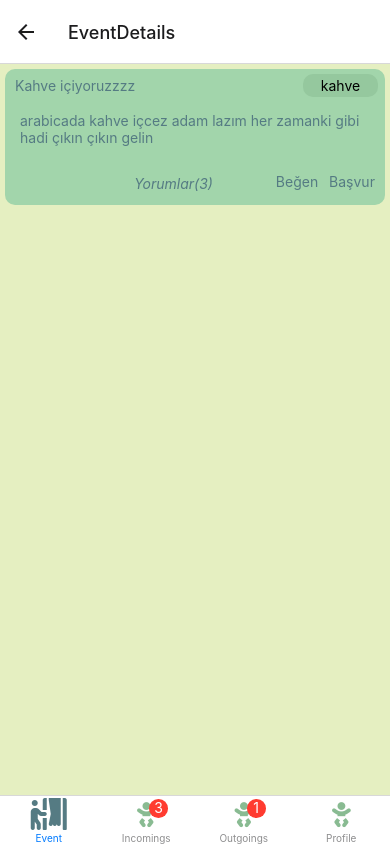
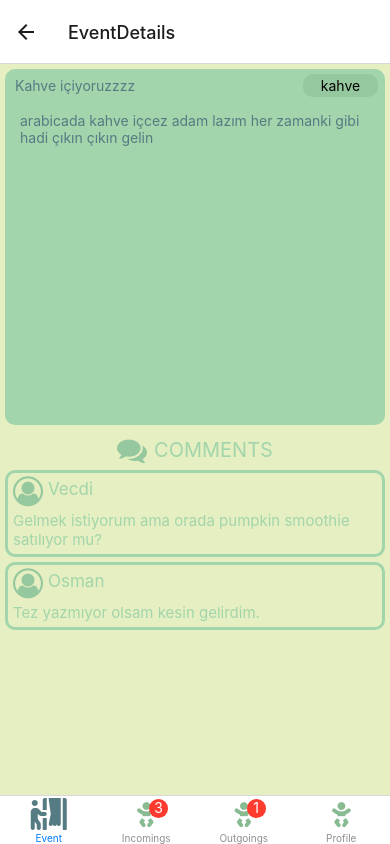
Before and after one commit to egospekos/React_Native_Design_Example, a React Native app: screen /EventBase in a window 390 px wide. Both pictures are taken after a click on the element 195 px from the left and 143 px from the top of the page. Built offline with nearby package versions, Linux system fonts and the light colour scheme.

Commit message:
eventdetails screen'e sanatsal dokunuşlar

```diff
--- a/src/screens/EventDetailScreen.js
+++ b/src/screens/EventDetailScreen.js
@@ -5,6 +5,7 @@ import {
   View,
   TouchableOpacity,
 } from 'react-native';
+import FontAwesome from 'react-native-vector-icons/FontAwesome';
 
 function likeEvent(){
 
@@ -22,7 +23,7 @@ export default function EventDetailScreen({ route, navigation }){
   const { eventId} = route.params;
 
     return(
-      <View style={eventStyles.container}>
+      <View style={screenStyle.container}>
 
         <View style={eventStyles.card}>
           <View style={eventStyles.cardHeader}>
@@ -39,7 +40,7 @@ export default function EventDetailScreen({ route, navigation }){
             <Text style={eventStyles.cardDesc}>{event.description}</Text>
           </View>
           <View style={eventStyles.cardFooter}>
-            <View>
+            {/* <View>
               <Text style={eventStyles.comments}>Yorumlar(3)</Text>
             </View>
             <TouchableOpacity
@@ -55,7 +56,34 @@ export default function EventDetailScreen({ route, navigation }){
               <View style={eventStyles.applyButton}>
                 <Text style={eventStyles.applyButtonText}>Başvur</Text>
               </View>
-            </TouchableOpacity>
+            </TouchableOpacity> */}
+          </View>
+        </View>
+        <View style={commentStyle.commentsContainer}>
+          <View style={commentStyle.Header}>
+            <FontAwesome name="comments" size={30} color="#95c89e" />
+            <Text style={commentStyle.HeaderText}>COMMENTS</Text>
+
+          </View>
+          {/* burdan sonra loop */}
+          <View style={commentStyle.commentCard}>
+            <View style={commentStyle.userRow}>
+              <FontAwesome name="user-circle-o" size={30} color="#95c89e" />
+              <Text style={commentStyle.userName}>Vecdi</Text>
+            </View>
+            <View style={commentStyle.body}>
+              <Text style={commentStyle.text}>Gelmek istiyorum ama orada pumpkin smoothie satılıyor mu?</Text>
+            </View>
+          </View>
+          {/* buraya kadar */}
+          <View style={commentStyle.commentCard}>
+            <View style={commentStyle.userRow}>
+              <FontAwesome name="user-circle-o" size={30} color="#95c89e" />
+              <Text style={commentStyle.userName}>Osman</Text>
+            </View>
+            <View style={commentStyle.body}>
+              <Text style={commentStyle.text}>Tez yazmıyor olsam kesin gelirdim.</Text>
+            </View>
           </View>
         </View>
 
@@ -63,13 +91,63 @@ export default function EventDetailScreen({ route, navigation }){
     );
   }
 
-  const eventStyles = StyleSheet.create({
+  const commentStyle = StyleSheet.create({
+    commentsContainer:{
+      flex:1,
+      flexDirection:'column',
+      margin:5,
+    },
+    Header:{
+      //flex:1,
+      flexDirection:'row',
+      justifyContent:'center',
+      alignItems:'center',
+    },
+    HeaderText:{
+      color:'#A2D5AB',
+      fontSize:20,
+      paddingLeft:7,
+    },
+    commentCard:{
+      //flex:1,
+      marginTop:5,
+      flexDirection:'column',
+      borderRadius:10,
+      borderWidth:3,
+      borderColor:'#A2D5AB',
+    },
+    userRow:{
+      marginTop:3,
+      paddingLeft:5,
+      flexDirection:'row',
+      justifyContent:'flex-start',
+    },
+    userName:{
+      paddingTop:3,
+      paddingLeft:5,
+      color:'#A2D5AB',
+      fontSize:17,
+    },
+    body:{
+      padding:5,
+    },
+    text:{
+      fontSize:15,
+      color:'#A2D5AB',
+    },
+  });
+  const screenStyle = StyleSheet.create({
     container:{
       backgroundColor:'#E5EFC1',
       flex:1,
+      flexDirection:'column',
     },
+  });
+  const eventStyles = StyleSheet.create({
+
 
     card:{
+      flex:1,
       margin:5,
       backgroundColor:'#A2D5AB', // 205375
       borderRadius:10,
--- a/src/screens/HomeScreen.js
+++ b/src/screens/HomeScreen.js
@@ -134,9 +134,11 @@ const HomeScreen = ({navigation}) => {
                         <Text style={eventStyles.cardDesc}>{event.description}</Text>
                       </View>
                       <View style={eventStyles.cardFooter}>
-                        <View>
-                          <Text style={eventStyles.comments}>Yorumlar(3)</Text>
+                        <View style={eventStyles.footerCommentBox}>
+                          <FontAwesome name="comments" size={30} color="#95c89e" />
+                          <Text style={eventStyles.comments}>(3)</Text>
                         </View>
+                        <View style={eventStyles.footerButtonBox}>
                           <TouchableOpacity
                           onPress={()=>{likeEvent(event.id)}}
                           >
@@ -146,6 +148,8 @@ const HomeScreen = ({navigation}) => {
                             </View>
 
                           </TouchableOpacity>
+                        </View>
+
                         <TouchableOpacity
                         onPress={()=>{applyEvent(event.id)}}
                         >
@@ -209,10 +213,21 @@ const eventStyles = StyleSheet.create({
     color:'#557B83',
   },
   cardFooter:{
+    flexDirection:'row',
+    margin:3,
+  },
+  footerButtonBox:{
+    flex:1,
     alignItems:'center',
     justifyContent:'flex-end',
     flexDirection:'row',
-    margin:3,
+  },
+  footerCommentBox:{
+    flex:1,
+    paddingLeft:10,
+    alignItems:'center',
+    justifyContent:'flex-start',
+    flexDirection:'row',
   },
   favButton:{
     marginRight:5,
@@ -241,8 +256,6 @@ const eventStyles = StyleSheet.create({
     color:'#557B83', //89bb92 koyusu
   },
   comments:{
-    position:'relative',
-    right:'75%',
     fontStyle:'italic',
     color:'#557B83',
   },
```
Lines whose indentation alone changed are shown as unchanged.
